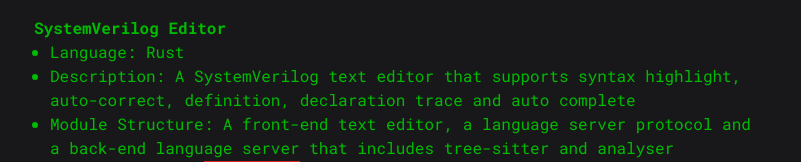
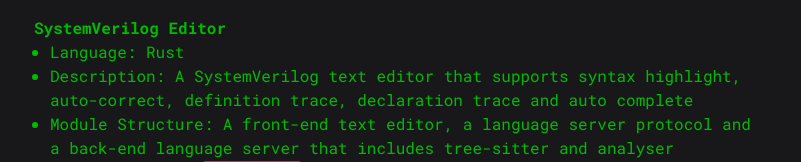
Before and after one commit to JuiYuHung-craftcat/juiyuhung-homepage, a Next.js app: page /resume in a window 1280 px wide. Shown: the part 2107-2269 px from the top of the page, without its empty margins (238-1039 px from the left). Built offline with nearby package versions, Linux system fonts and the light colour scheme.

Commit message:
Fix typo in resume

```diff
--- a/app/resume/page.tsx
+++ b/app/resume/page.tsx
@@ -218,8 +218,8 @@ const Resume = () => {
           <li>Language: Rust</li>
           <li>
             Description: A SystemVerilog text editor that supports syntax
-            highlight, auto-correct, definition, declaration trace and auto
-            complete
+            highlight, auto-correct, definition trace, declaration trace and
+            auto complete
           </li>
           <li>
             Module Structure: A front-end text editor, a language server
```
